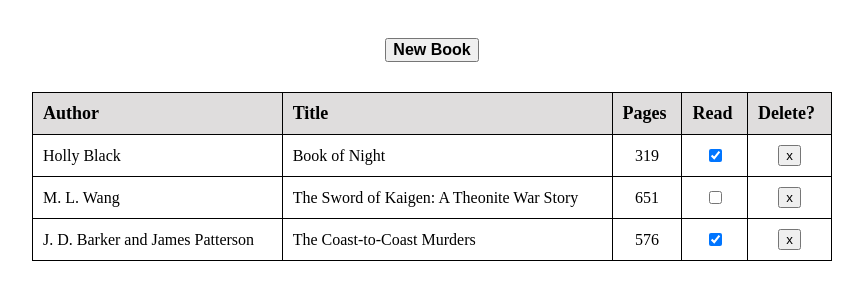
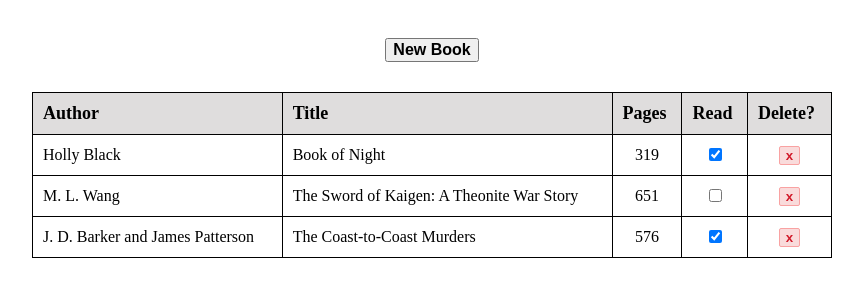
Before and after one commit to jiwonnie6/Library-Project, a plain HTML site: page index.html in a window 1280 px wide. Shown: the whole page, without its empty margins (208-1071 px from the left). Drawn offline with Linux system fonts and the light colour scheme.

Commit message:
delete button

```diff
--- a/index.css
+++ b/index.css
@@ -111,3 +111,15 @@
 .delete-cell {
   text-align: center;
 }
+
+.delete-button {
+  border: 1px solid rgb(249, 162, 162);
+  border-radius: 2px;
+  background-color: rgb(249, 219, 219);
+  color: rgb(209, 26, 42);
+  font-weight: bold;
+}
+
+.delete-button:hover {
+  background: rgb(247, 191, 191);
+}
--- a/main.js
+++ b/main.js
@@ -17,7 +17,6 @@ function Book(author, title, pages, read) {
   this.title = title;
   this.pages = pages;
   this.read = read;
-  this.deleted = false;
 }
 
 function newBookForm() {
@@ -104,7 +103,7 @@ function publishLibrary(books) {
       e.preventDefault();
 
       const index = myLibrary.findIndex(book => book.title === titleCell.textContent);
-      // Remove the book from the array
+
       if (index !== -1) {
         myLibrary.splice(index, 1);
       }
@@ -112,7 +111,6 @@ function publishLibrary(books) {
       row.remove();
     });
 
-    // add child to container
     container.appendChild(row);
   });
 }
```
